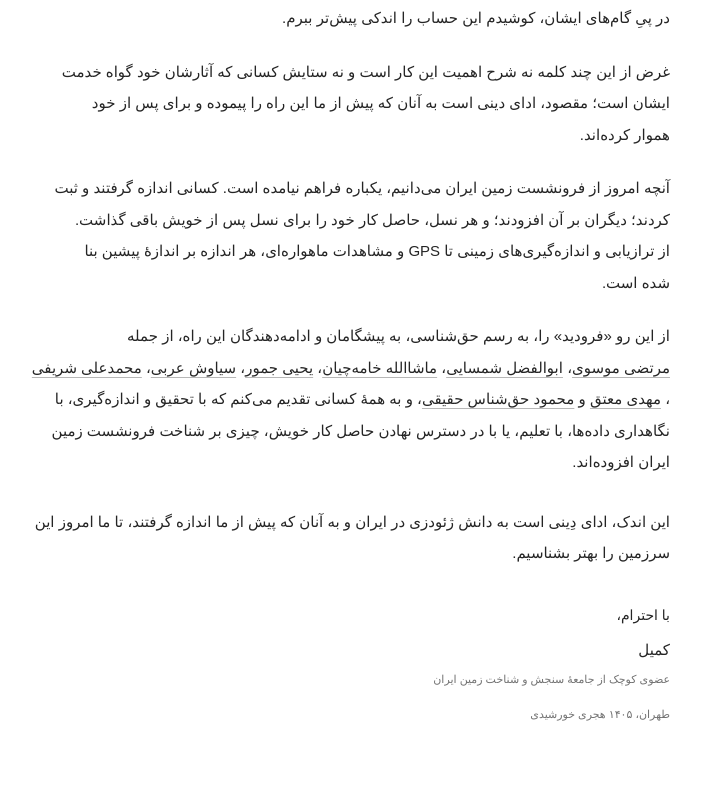
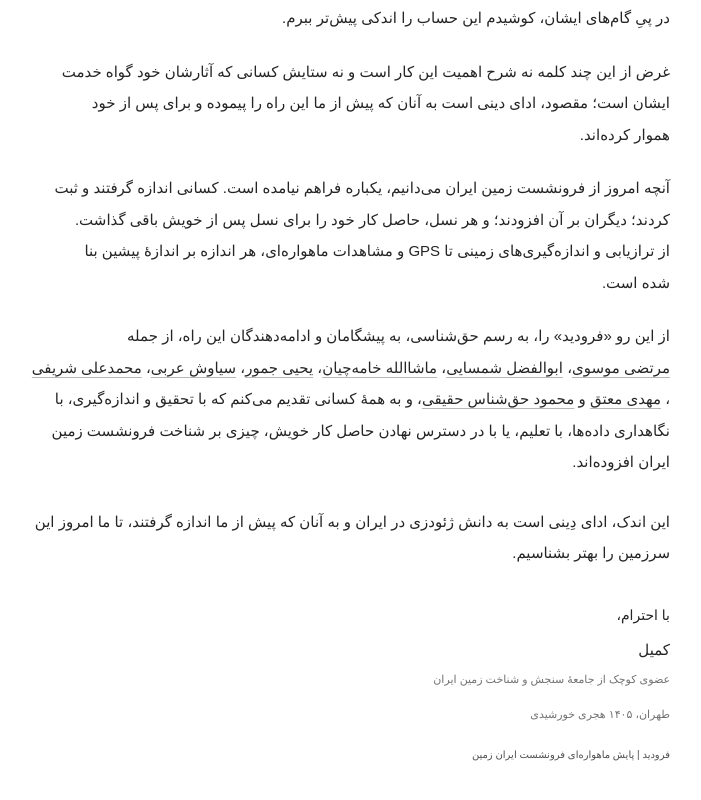
Before and after one commit to komeil-gh/Forudid, a React (Vite) app in the folder apps/web/: page /about in a window 1280 px wide. Shown: the part 375-1175 px from the top of the page, without its empty margins (290-991 px from the left). Built offline with nearby package versions, Linux system fonts and the light colour scheme; a web font is replaced by a local one.

Commit message:
style(web): add Forudid letter footer

```diff
--- a/apps/web/package.json
+++ b/apps/web/package.json
@@ -1,6 +1,6 @@
 {
   "name": "@forudid/web",
-  "version": "0.2.0",
+  "version": "0.2.1",
   "private": true,
   "type": "module",
   "scripts": {
--- a/apps/web/src/routes/about.css
+++ b/apps/web/src/routes/about.css
@@ -19,6 +19,7 @@
 .about-page[dir='ltr'] { font-family: Georgia, 'Times New Roman', serif; }
 .about-page[dir='ltr'] .person-note { direction: ltr; text-align: left; font-family: Georgia, 'Times New Roman', serif; }
 .about-page .signature time { margin-top: 8px; }
+.about-page .signature .signature-brand { margin-top: 14px; color: #4f4f4f; font-size: 10px; font-weight: 500; }
 .about-page .person-trigger { padding: 0; border-bottom: 0; color: inherit; text-decoration: underline;
   text-decoration-color: #b7b7b7; text-decoration-thickness: 1px; text-underline-offset: 4px; }
 .about-page .person-trigger:hover { color: #111; text-decoration-color: #333; }
--- a/apps/web/src/routes/about.tsx
+++ b/apps/web/src/routes/about.tsx
@@ -134,6 +134,7 @@ export default function AboutPage() {
         <strong>کمیل</strong>
         <span>عضوی کوچک از جامعهٔ سنجش و شناخت زمین ایران</span>
         <time dateTime="2026">طهران، ۱۴۰۵ هجری خورشیدی</time>
+        <span className="signature-brand">فرودید | پایش ماهواره‌ای فرونشست ایران زمین</span>
       </footer>
     </article>
     </> : <>
@@ -150,7 +151,8 @@ export default function AboutPage() {
         <p className="dedication">This small work is an acknowledgement of a debt to geodesy in Iran and to those who measured before us, so that we may understand this land better today.</p>
         <footer className="signature"><p>With respect,</p><strong>Komeil</strong>
           <span>A small member of Iran’s community of Earth observation and measurement</span>
-          <time dateTime="2026">Tehran, 1405 Solar Hijri</time></footer>
+          <time dateTime="2026">Tehran, 1405 Solar Hijri</time>
+          <span className="signature-brand">Forudid | Satellite monitoring of land subsidence in Iran</span></footer>
       </article>
     </>}
   </main>
```
Also changed, not shown: 2 other files (tests, documents, lock files or other folders).
